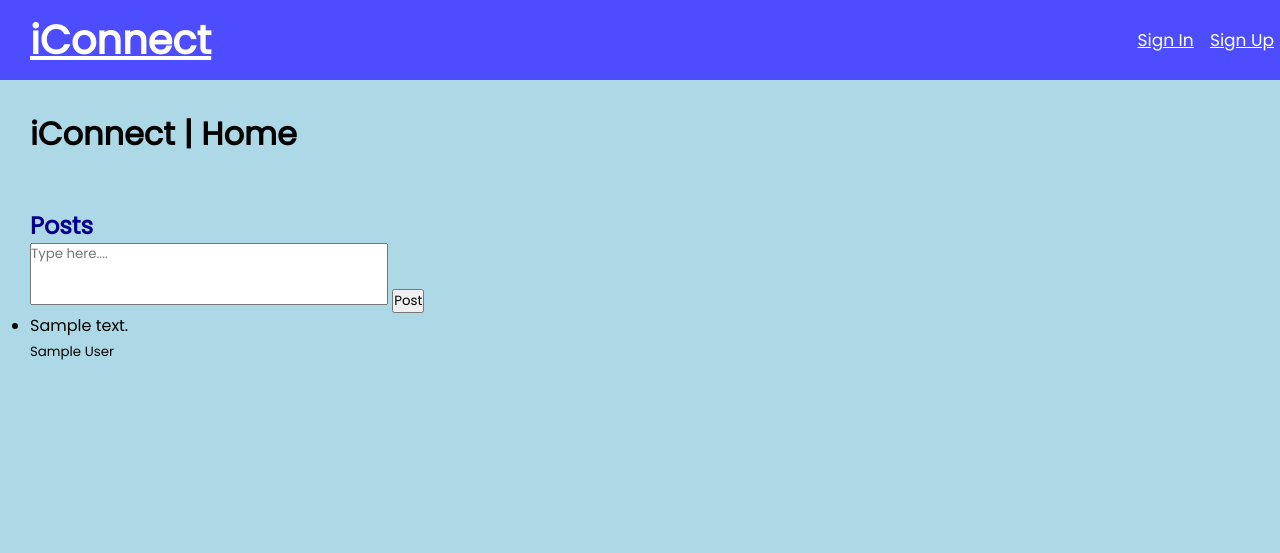
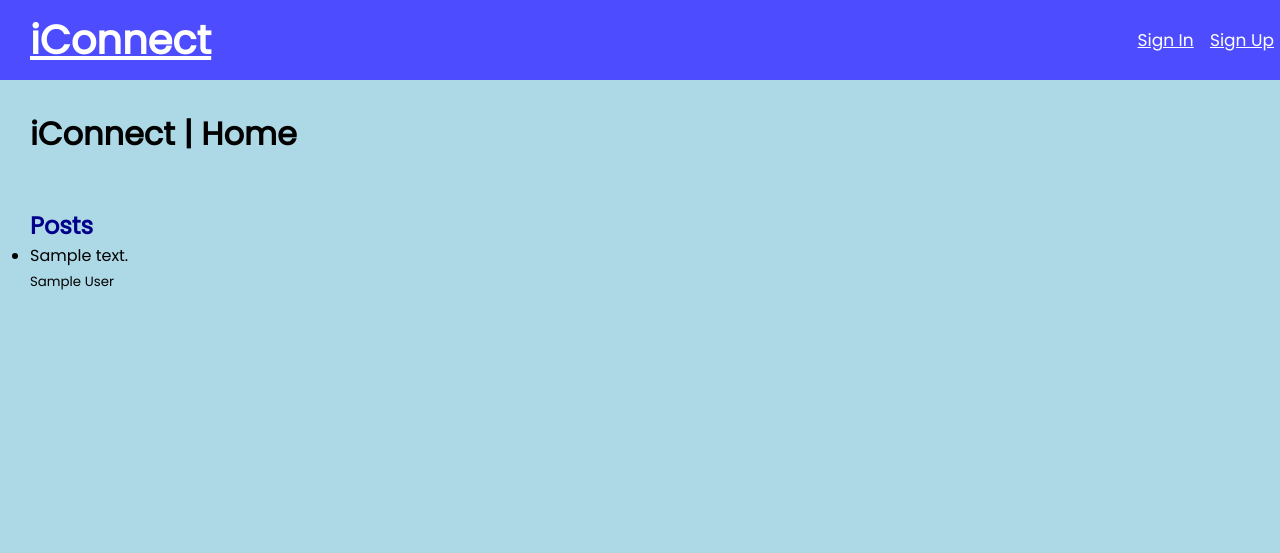
Before and after one commit to akshatk806/iConnect, a Node server app: page / in a window 1280 px wide. Shown: the top 553 px of the page. Run offline with Node 20, Linux system fonts and the light colour scheme; tables that the repository leaves empty hold one stand-in row (values such as "Sample post"); some libraries are stand-ins or nearby versions.

Commit message:
Restricting user to post who is not signed in

```diff
--- a/routes/posts.js
+++ b/routes/posts.js
@@ -1,8 +1,9 @@
 const express=require('express');
 const router=express.Router();
+const passport=require('passport');
 
 const posts_controller=require('../controllers/posts_controller.js');
 
-router.post('/create',posts_controller.create);
+router.post('/create',passport.checkAuthentication,posts_controller.create);
 
 module.exports=router
--- a/views/home.ejs
+++ b/views/home.ejs
@@ -8,10 +8,12 @@
 
 <section id="feed-posts">
     <h1>Posts</h1>
-    <form action="/posts/create" id="new-post-form" method="POST">
-        <textarea name="content" cols="30" rows="3" placeholder="Type here...."></textarea>
-        <input type="submit" value="Post">
-    </form>
+    <% if(locals.user) { %>           <!-- Display the form to user who is logged in --> <!-- Restricting user to post who is not logged in -->
+        <form action="/posts/create" id="new-post-form" method="POST">
+            <textarea name="content" cols="30" rows="3" placeholder="Type here...."></textarea>
+            <input type="submit" value="Post">
+        </form>
+    <% } %>
 
     <div id="posts-list-container">
         <ul>
```
